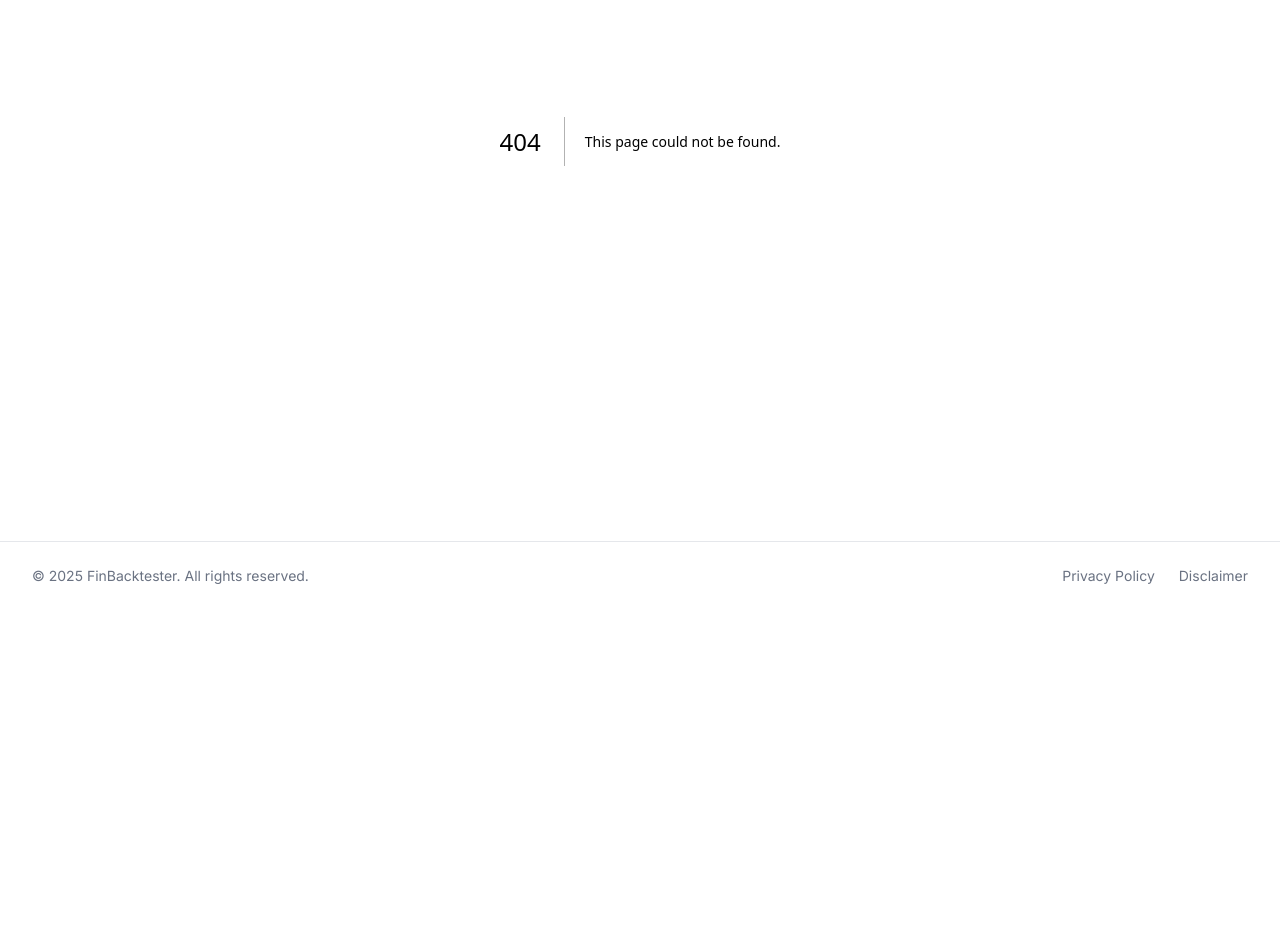
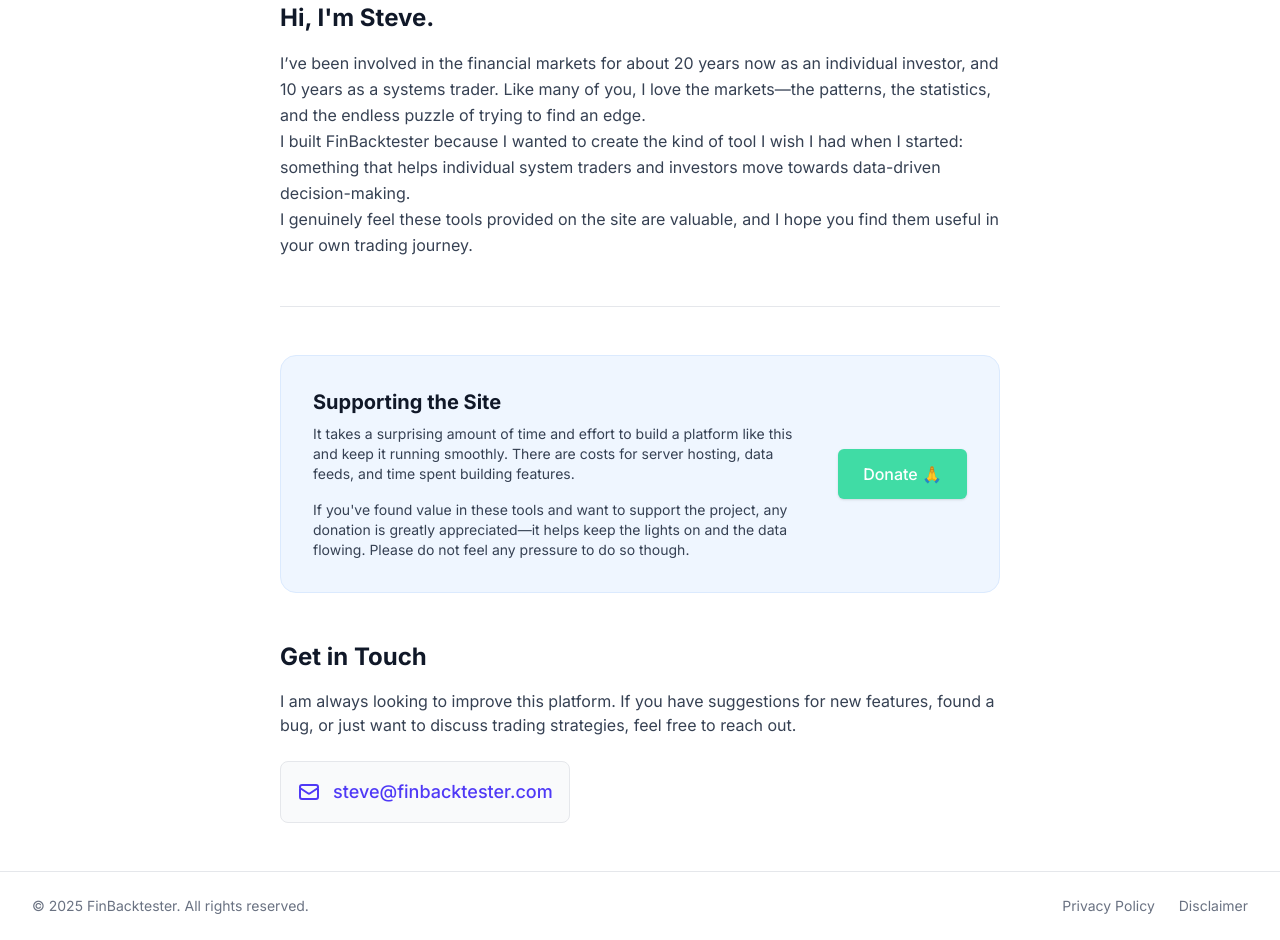
Before and after one commit to stephenmcmahon83/backtester, a Next.js app: page /about in a window 1280 px wide. Before the commit this address had no page. Shown: the part 320-1260 px from the top of the page. Before the commit the page ends 930 px from the top, so only its background shows below. Built offline with nearby package versions, Linux system fonts and the light colour scheme.

Commit message:
Added About Page

```diff
--- /dev/null
+++ b/app/about/page.tsx
@@ -0,0 +1,88 @@
+import React from 'react';
+
+export default function AboutPage() {
+  return (
+    <div className="min-h-screen bg-white">
+      {/* Hero Section */}
+      <div className="bg-gray-50 border-b border-gray-200">
+        <div className="max-w-3xl mx-auto px-6 py-16 text-center">
+          <h1 className="text-4xl font-extrabold text-gray-900 mb-4">
+            About FinBacktester
+          </h1>
+          <p className="text-lg text-gray-600">
+            Built by a trader, for traders.
+          </p>
+        </div>
+      </div>
+
+      {/* Main Content */}
+      <div className="max-w-3xl mx-auto px-6 py-12 space-y-12">
+
+        {/* The Personal Note */}
+        <section className="prose prose-lg text-gray-700 leading-relaxed">
+          <h2 className="text-2xl font-bold text-gray-900 mb-4">Hi, I'm Steve.</h2>
+          <p>
+            I’ve been involved in the financial markets for about 20 years now as an individual investor, and 10 years as a systems trader.
+            Like many of you, I love the markets—the patterns, the statistics, and the endless puzzle of trying to find an edge.
+          </p>
+          <p>
+            I built FinBacktester because I wanted to create the kind of tool I wish I had when I started:
+            something that helps individual system traders and investors move towards data-driven decision-making.
+          </p>
+          <p>
+            I genuinely feel these tools provided on the site are valuable, and I hope you find them useful in your own trading journey.
+          </p>
+        </section>
+
+        {/* Divider */}
+        <hr className="border-gray-200" />
+
+        {/* The "Support the Project" Section */}
+        <section className="bg-blue-50 rounded-2xl p-8 border border-blue-100">
+          <div className="flex flex-col md:flex-row items-start md:items-center gap-6">
+            <div className="flex-1">
+              <h3 className="text-xl font-bold text-gray-900 mb-2">Supporting the Site</h3>
+              <p className="text-gray-700 text-sm mb-4">
+                It takes a surprising amount of time and effort to build a platform like this and keep it running smoothly.
+                There are costs for server hosting, data feeds, and time spent building features.
+              </p>
+              <p className="text-gray-700 text-sm">
+                If you've found value in these tools and want to support the project, any donation is greatly appreciated—it helps
+                keep the lights on and the data flowing. Please do not feel any pressure to do so though.
+              </p>
+            </div>
+            <div className="flex-shrink-0">
+               <a
+                href="https://www.buymeacoffee.com/finbacktester.com"
+                target="_blank"
+                rel="noopener noreferrer"
+                className="inline-flex items-center justify-center px-6 py-3 border border-transparent text-base font-medium rounded-md text-white bg-[#40DCA5] hover:bg-[#35b88a] shadow-sm transition-transform transform hover:scale-105"
+              >
+                <span>Donate 🙏</span>
+              </a>
+            </div>
+          </div>
+        </section>
+
+        {/* Contact Section */}
+        <section>
+          <h2 className="text-2xl font-bold text-gray-900 mb-4">Get in Touch</h2>
+          <p className="text-gray-700 mb-6">
+            I am always looking to improve this platform. If you have suggestions for new features,
+            found a bug, or just want to discuss trading strategies, feel free to reach out.
+          </p>
+
+          <div className="flex items-center gap-3 p-4 bg-gray-50 rounded-lg border border-gray-200 w-fit">
+            <svg xmlns="http://www.w3.org/2000/svg" className="h-6 w-6 text-indigo-600" fill="none" viewBox="0 0 24 24" stroke="currentColor">
+              <path strokeLinecap="round" strokeLinejoin="round" strokeWidth={2} d="M3 8l7.89 5.26a2 2 0 002.22 0L21 8M5 19h14a2 2 0 002-2V7a2 2 0 00-2-2H5a2 2 0 00-2 2v10a2 2 0 002 2z" />
+            </svg>
+            <a href="mailto:steve@finbacktester.com" className="text-indigo-600 font-medium hover:underline text-lg">
+              steve@finbacktester.com
+            </a>
+          </div>
+        </section>
+
+      </div>
+    </div>
+  );
+}
```
